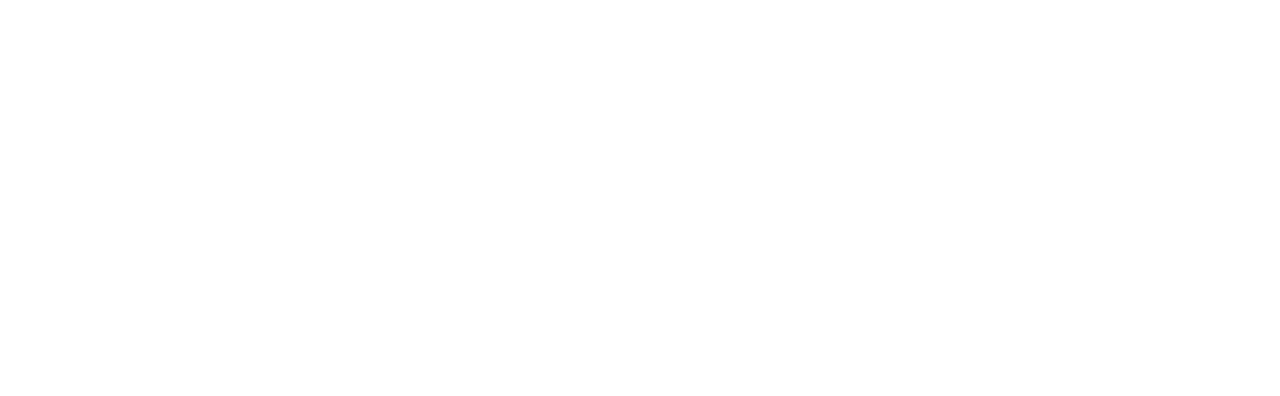
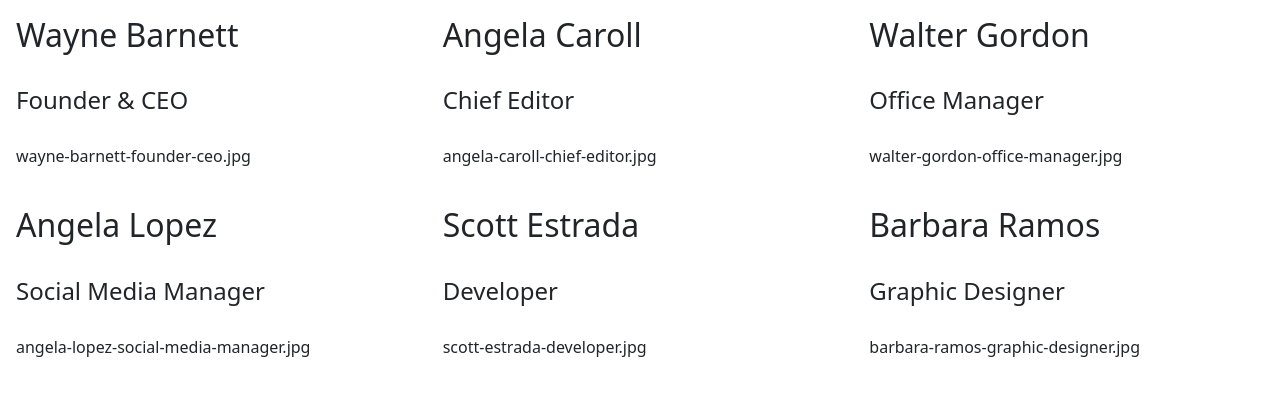
Before and after one commit to gds90/js-our-team, a plain HTML site: page index.html in a window 1280 px wide. Drawn offline with nearby package versions, Linux system fonts and the light colour scheme.

Commit message:
aggiunto milestone 1 e 2

```diff
--- a/index.html
+++ b/index.html
@@ -5,10 +5,13 @@
     <meta name="viewport" content="width=device-width, initial-scale=1.0">
     <title>Document</title>
     <link rel="stylesheet" href="./css/style.css">
+    <link href="https://cdn.jsdelivr.net/npm/bootstrap@5.3.2/dist/css/bootstrap.min.css" rel="stylesheet" integrity="sha384-T3c6CoIi6uLrA9TneNEoa7RxnatzjcDSCmG1MXxSR1GAsXEV/Dwwykc2MPK8M2HN" crossorigin="anonymous">
 </head>
 <body>
     <main>
+        <div id="lista_dipendenti" class="d-flex flex-wrap">
 
+        </div>
     </main>
     <script type="text/javascript" src="./js/script.js"></script>
 </body>
--- a/js/script.js
+++ b/js/script.js
@@ -32,3 +32,41 @@ let dipendenti = [
         image: 'barbara-ramos-graphic-designer.jpg'
     }
 ]
+
+// MILESTONE 1: Stampare su console, per ogni membro del team, le informazioni di nome, ruolo e la stringa della foto
+
+for (let key in dipendenti){
+    console.log(dipendenti[key]);
+}
+
+// MILESTONE 2: Stampare le stesse informazioni su DOM sottoforma di stringhe
+
+// recupero l'elemento HTML dove andremo a stampare le informazioni dei dipendenti
+let lista_dipendenti = document.getElementById('lista_dipendenti');
+
+// ciclo l'array dei dipendenti tramite un ciclo For
+for (let i=0; i<dipendenti.length; i++){
+    // mi creo un div contenitore che conterrà tutte le info di un dipendente
+    let div = document.createElement('div');
+
+    // al div creato precedentemente aggiungo delle classi di stile
+    div.classList.add('col-4');
+    div.classList.add('p-3')
+
+    // mi creo un ulteriore div interno per raccogliere le info di un dipendente
+    let dipendente = document.createElement('div');
+
+    // dichiaro 3 variabili che conterranno le 3 informazioni del dipendente
+    let name = `<h2>${dipendenti[i].name}</h2>`;
+    let role = `<h4>${dipendenti[i].role}</h4>`;
+    let image = `<h6>${dipendenti[i].image}</h6>`;
+
+    // inietto al div interno le 3 variabili dichiarate precedentemente
+    dipendente.innerHTML = name + "<br>" + role + "<br>" + image;
+
+    // appendo il div dipendente al contenitore
+    div.appendChild(dipendente);
+
+    // appendo il contenitore all'elemento principale
+    lista_dipendenti.appendChild(div);
+}
```
